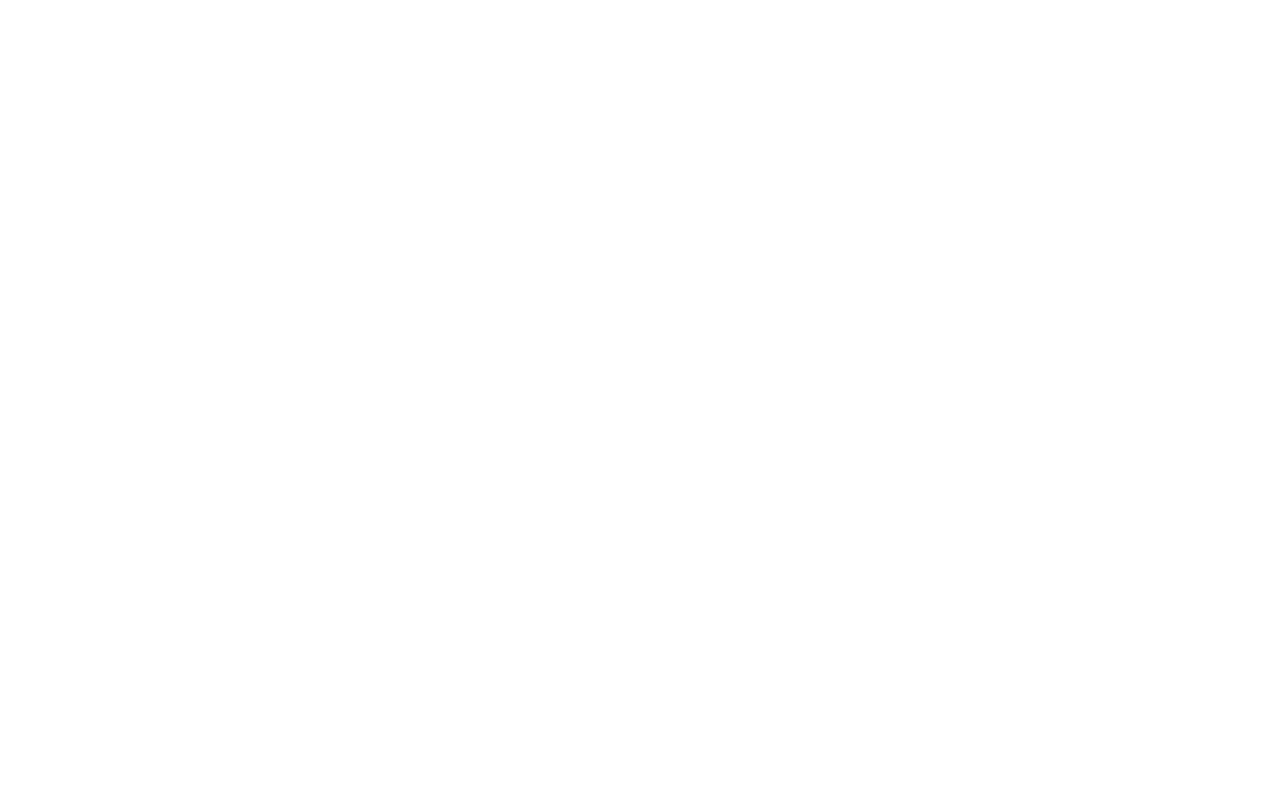
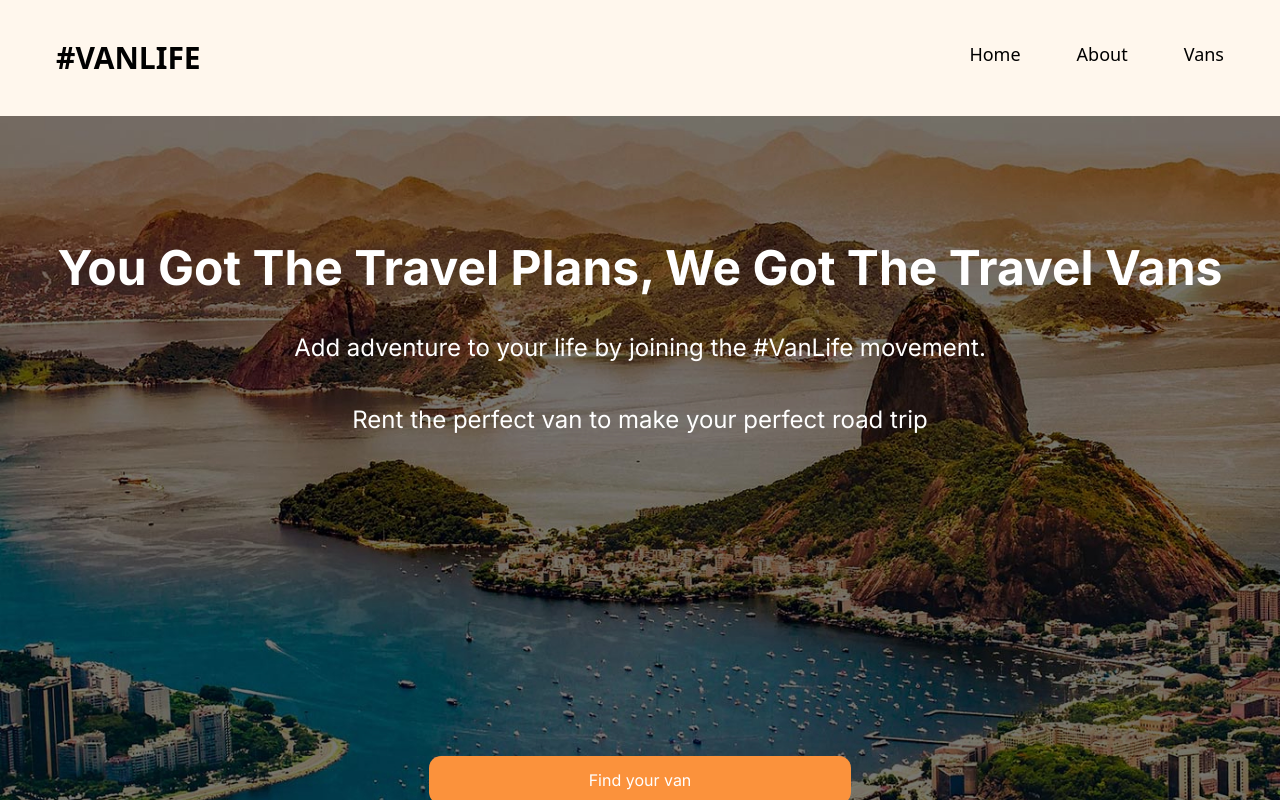
Before and after one commit to ItsTonyy/ReactRouter6, a React (Vite) app: page / in a window 1280 px wide. Before the commit this address had no page. Shown: the top 800 px of the page. Built offline with nearby package versions, Linux system fonts and the light colour scheme.

Commit message:
Home Route Update

```diff
--- a/src/App.jsx
+++ b/src/App.jsx
@@ -7,7 +7,7 @@
 	return (
 		<BrowserRouter>
 			<Routes>
-				<Route path='/Home' element={<Home />} />
+				<Route path='/' element={<Home />} />
 				<Route path='/About' element={<About />} />
 				<Route path='/Vans' element={<Vans/>}/>
 			</Routes>
--- a/src/routes/About.jsx
+++ b/src/routes/About.jsx
@@ -1,4 +1,3 @@
-import { Link } from 'react-router-dom'
 import Footer from '../components/Footer'
 import Header from '../components/Header'
 
```
